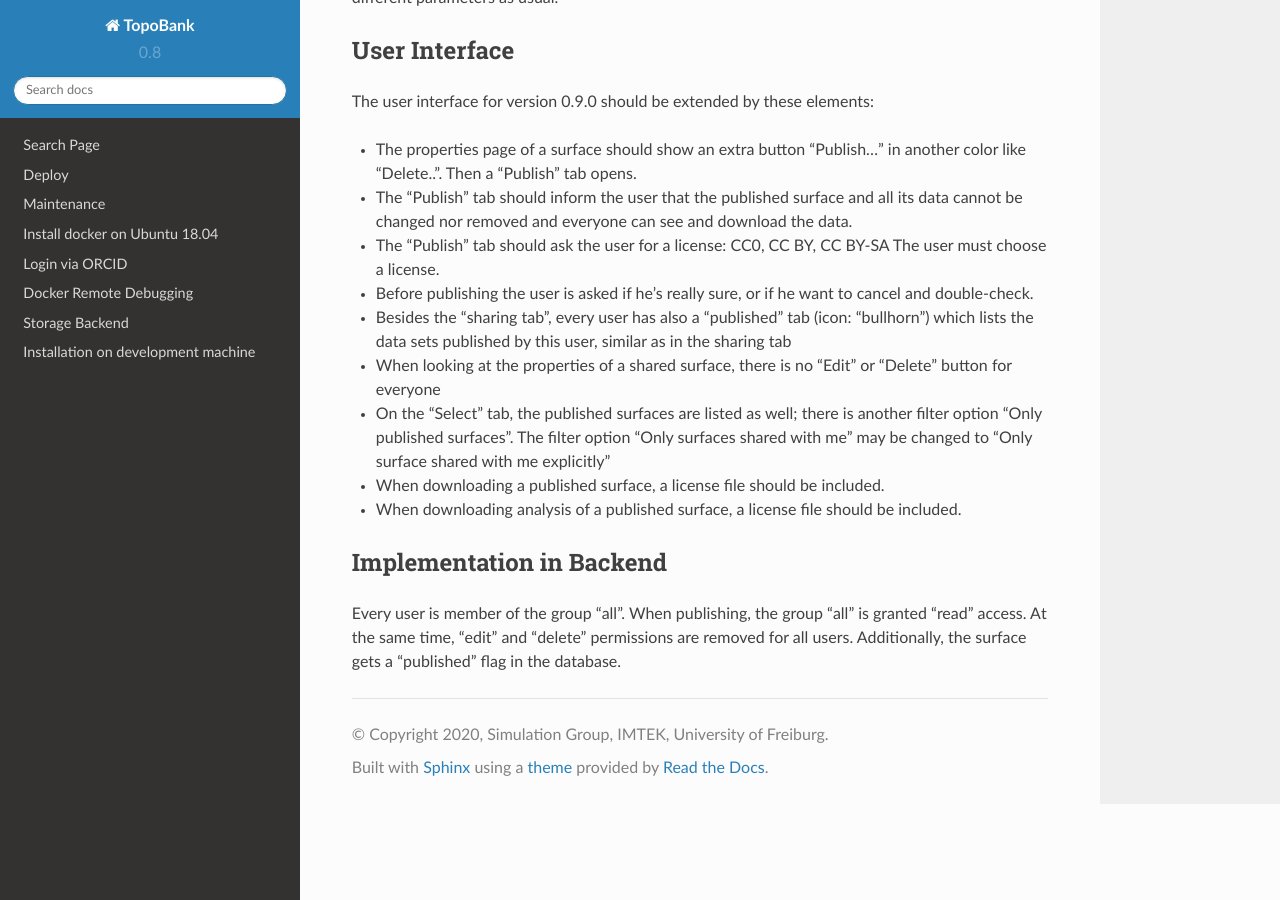
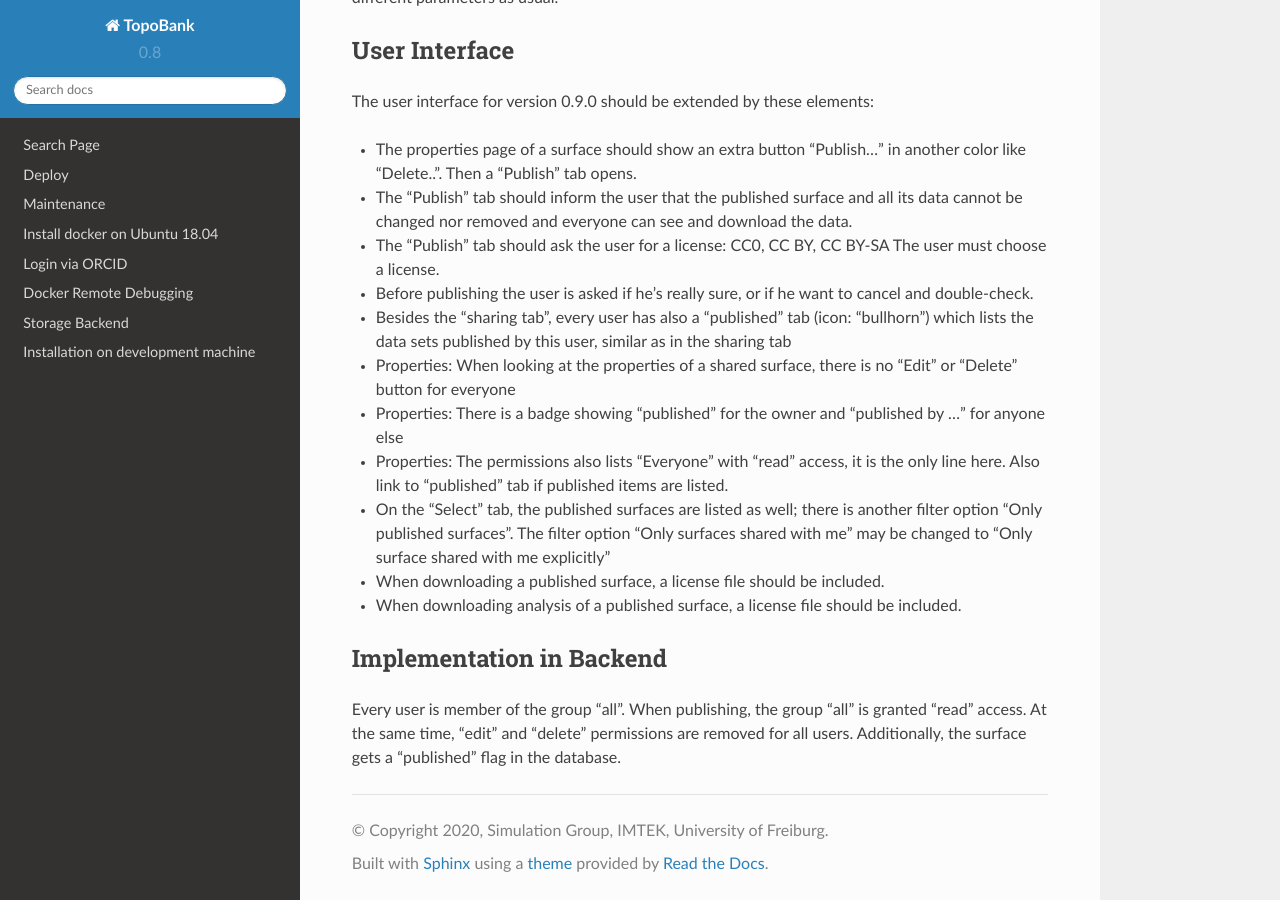
Before and after one commit to ContactEngineering/topobank, a Sphinx documentation site: the page built from docs/publishing.rst, in a window 1280 px wide and 900 px high, scrolled down 734 px. Built offline with Sphinx 7.4.7 and the Read the Docs theme 2.0.0, drawn with Linux system fonts in a browser that asks for light colours.

Commit message:
DOC: Added some more things to display for published surfaces.

```diff
--- a/docs/publishing.rst
+++ b/docs/publishing.rst
@@ -42,7 +42,10 @@ The user interface for version 0.9.0 should be extended by these elements:
 - Before publishing the user is asked if he's really sure, or if he want to cancel and double-check.
 - Besides the "sharing tab", every user has also a "published" tab (icon: "bullhorn") which lists the
   data sets published by this user, similar as in the sharing tab
-- When looking at the properties of a shared surface, there is no "Edit" or "Delete" button for everyone
+- Properties: When looking at the properties of a shared surface, there is no "Edit" or "Delete" button for everyone
+- Properties: There is a badge showing "published" for the owner and "published by ..." for anyone else
+- Properties: The permissions also lists "Everyone" with "read" access, it is the only line here.
+  Also link to "published" tab if published items are listed.
 - On the "Select" tab, the published surfaces are listed as well; there is another filter option
   "Only published surfaces". The filter option "Only surfaces shared with me" may be changed to
   "Only surface shared with me explicitly"
```
